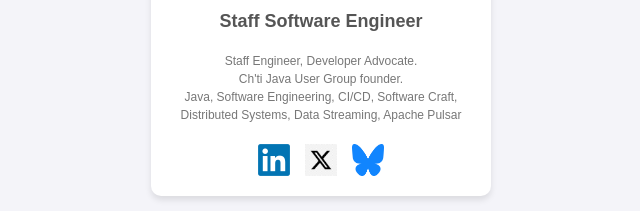
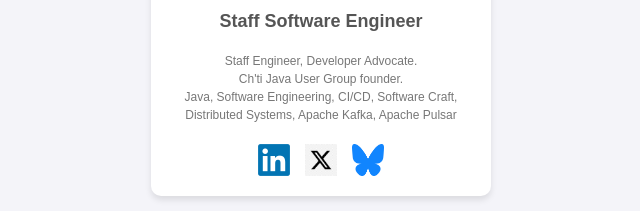
Before and after one commit to jak78/jaku.dev, a plain HTML site: page index.html in a window 1280 px wide. Shown: the part 417-628 px from the top of the page, 319-959 px from the left. Drawn offline with Linux system fonts and the light colour scheme.

Commit message:
add Kafka

```diff
--- a/index.html
+++ b/index.html
@@ -76,7 +76,7 @@
             Staff Engineer, Developer Advocate.<br>
             Ch'ti Java User Group founder.<br>
             Java, Software Engineering, CI/CD, Software Craft,
-            Distributed Systems, Data Streaming, Apache Pulsar
+            Distributed Systems, Apache Kafka, Apache Pulsar
         </p>
         <div class="links">
             <a href="https://www.linkedin.com/in/julienjakubowski" target="_blank">
```
